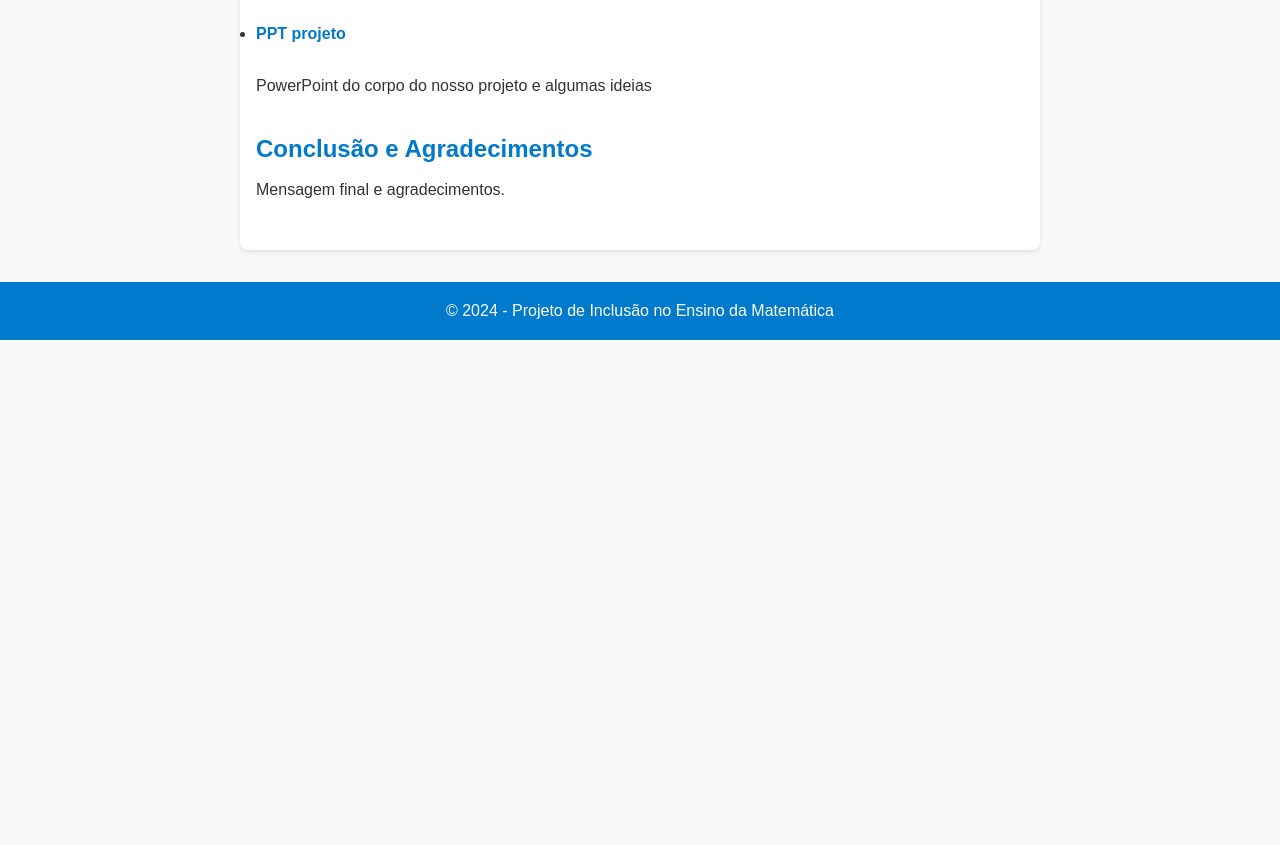
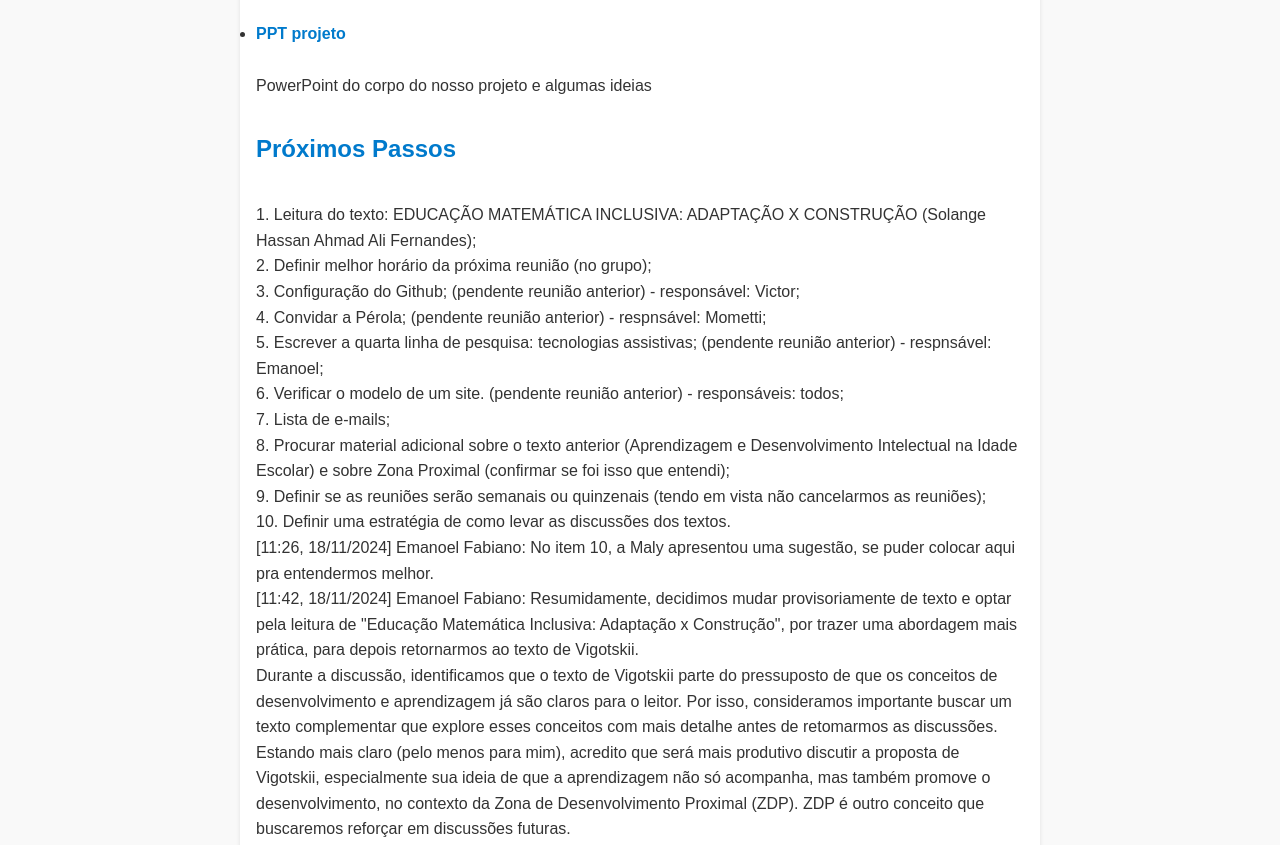
Before and after one commit to VictorLiminha/projeto-IFSP, a plain HTML site: page index.html in a window 1280 px wide. Shown: the part 660-1505 px from the top of the page. Before the commit the page ends 1000 px from the top, so only its background shows below. Drawn offline with Linux system fonts and the light colour scheme.

Commit message:
Add files via upload

```diff
--- a/index.html
+++ b/index.html
@@ -13,7 +13,9 @@
             <ul>
                 <li><a href="#integrantes" class="menu-item">Integrantes</a></li>
                 <li><a href="#documentacao" class="menu-item">Documentação</a></li>
+                <li><a href="#passos" class="menu-item">Próximos Passos</a></li>
                 <li><a href="#conclusao" class="menu-item">Conclusão</a></li>
+
             </ul>
         </nav>
     </header>
@@ -48,7 +50,30 @@
             </section>
 
         </section>
+        <section id="passos">
+            <h2>Próximos Passos</h2>
+            <p>
+                <br>1. Leitura do texto: EDUCAÇÃO MATEMÁTICA INCLUSIVA: ADAPTAÇÃO X CONSTRUÇÃO (Solange Hassan Ahmad Ali Fernandes);
+<br>2. Definir melhor horário da próxima reunião (no grupo);
+<br>3. Configuração do Github; (pendente reunião anterior) - responsável: Victor;
+<br>4. Convidar a Pérola; (pendente reunião anterior) - respnsável: Mometti;
+<br>5. Escrever a quarta linha de pesquisa: tecnologias assistivas; (pendente reunião anterior) - respnsável: Emanoel;
+<br>6. Verificar o modelo de um site. (pendente reunião anterior) - responsáveis: todos;
+<br>7. Lista de e-mails;
+<br>8. Procurar material adicional sobre o texto anterior (Aprendizagem e Desenvolvimento Intelectual na Idade Escolar) e sobre Zona Proximal (confirmar se foi isso que entendi);
+<br>9. Definir se as reuniões serão semanais ou quinzenais (tendo em vista não cancelarmos as reuniões);
+<br>10. Definir uma estratégia de como levar as discussões dos textos.
 
+
+<br>[11:26, 18/11/2024] Emanoel Fabiano: No item 10, a Maly apresentou uma sugestão, se puder colocar aqui pra entendermos melhor.
+<br>[11:42, 18/11/2024] Emanoel Fabiano: Resumidamente, decidimos mudar provisoriamente de texto e optar pela leitura de "Educação Matemática Inclusiva: Adaptação x Construção", por trazer uma abordagem mais prática, para depois retornarmos ao texto de Vigotskii.
+
+<br>Durante a discussão, identificamos que o texto de Vigotskii parte do pressuposto de que os conceitos de desenvolvimento e aprendizagem já são claros para o leitor. Por isso, consideramos importante buscar um texto complementar que explore esses conceitos com mais detalhe antes de retomarmos as discussões.
+
+<br>Estando mais claro (pelo menos para mim), acredito que será mais produtivo discutir a proposta de Vigotskii, especialmente sua ideia de que a aprendizagem não só acompanha, mas também promove o desenvolvimento, no contexto da Zona de Desenvolvimento Proximal (ZDP). ZDP é outro conceito que buscaremos  reforçar em discussões futuras.
+
+            </p>
+        </section>
         <section id="conclusao">
             <h2>Conclusão e Agradecimentos</h2>
             <p>Mensagem final e agradecimentos.</p>
```
